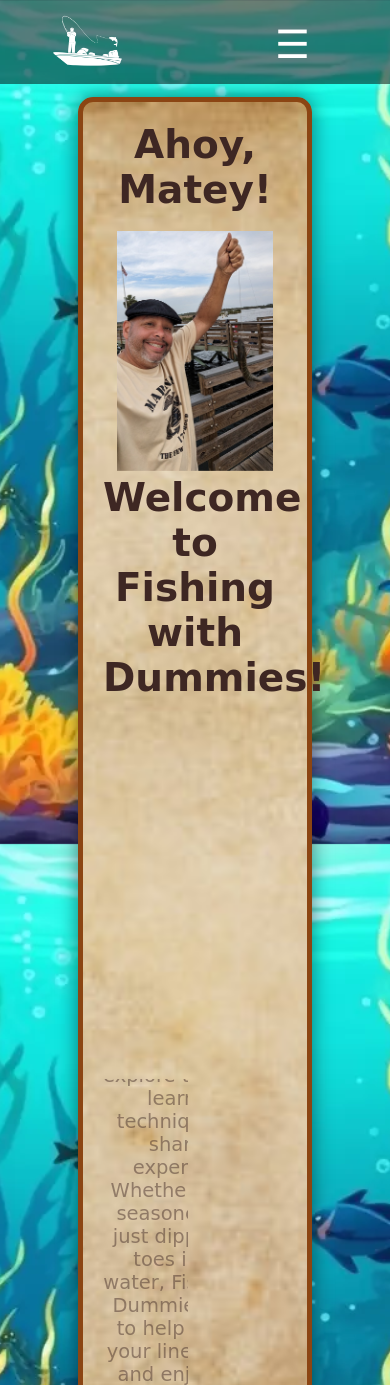
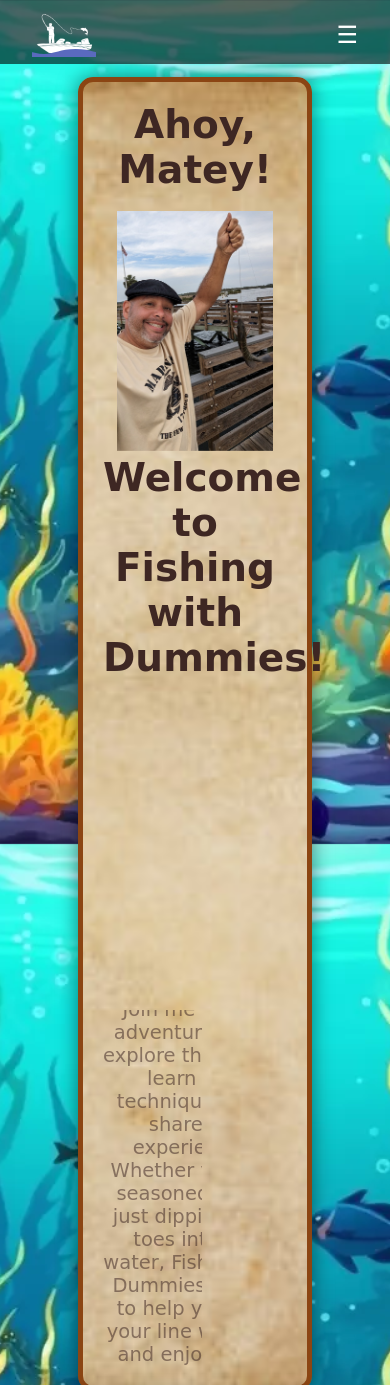
Before and after one commit to althepal78/fishingwithdummies, a PHP site: page / in a window 390 px wide. Shown: the top 1385 px of the page. Run offline with PHP 8.4, Linux system fonts and the light colour scheme; some web fonts are replaced.

Commit message:
fixing the mobile site part 2

```diff
--- a/index.html
+++ b/index.html
@@ -28,15 +28,17 @@
       <nav>
         <div class="logo">
           <a href="/">
-            <img data-logo id="logo" src="./src/images/logo3.png" alt="Logo" />
-            <div class="wave">
-              <!-- <img class="blue-wave" src="./src/images/wave.svg" alt="wave image" />
-                -->
-            </div>
+            <img
+              data-logo
+              id="logo"
+              src="./src/images/boatlogo.png"
+              alt="Logo"
+            />
+            <div class="wave"></div>
           </a>
         </div>
-        <div data-toggle class="toggle-links">&#9776;</div>
-        <ul data-nav-links class="nav-links" style="right: -100%">
+        <div data-toggle-btn class="toggle-links">&#9776;</div>
+        <ul data-nav-links class="nav-links" >
           <li class="link-item"><a href="#hero">Home </a></li>
           <li class="link-item"><a href="#about">About </a></li>
           <li class="link-item"><a href="#youtube-links">Videos</a></li>
@@ -48,7 +50,11 @@
     <div data-fish class="fish-container">
       <section id="hero">
         <h1>Ahoy, Matey!</h1>
-        <img id="mangrove-snapper" src="./src/images/menfish.jpg" alt="I caught a mangrove snapper pic" />
+        <img
+          id="mangrove-snapper"
+          src="./src/images/menfish.jpg"
+          alt="I caught a mangrove snapper pic"
+        />
         <h1>Welcome to Fishing with Dummies!</h1>
         <div class="paragraph-container">
           <p>
@@ -69,9 +75,9 @@
         <h1>What I am about</h1>
         <div class="paragraph-container">
           <p>
-            My name is Captain AL, a retired Marine with a passion for fishing. This
-            site is an extension of my YouTube channel, Fishing with Dummies,
-            where I share my journey and love for the sport.
+            My name is Captain AL, a retired Marine with a passion for fishing.
+            This site is an extension of my YouTube channel, Fishing with
+            Dummies, where I share my journey and love for the sport.
           </p>
           <p>
             As a father of seven, fishing has become a cherished hobby,
--- a/src/css/site.css
+++ b/src/css/site.css
@@ -78,54 +78,62 @@
   }
 }
 @media (width <= 650px) {
+  body {
+    position: relative;
+    overflow-x: hidden;
+  }
   header {
-    min-width: 100%;
-    background-color: rgba(0, 0, 0, 0.5);
+    width: 100%;
+    height: 4rem;
+    background-color: rgba(0, 0, 0, 0.6);
   }
   header nav {
-    min-width: 100%;
-    position: relative;
-    overflow-x: clip;
+    justify-content: space-between;
+    padding: 0 2rem;
+    text-align: center;
     display: flex;
     justify-content: space-between;
     align-items: center;
-    z-index: 999;
+    font-size: x-large;
+    overflow: hidden;
   }
   header nav .logo {
+    z-index: 4;
+    position: relative;
+  }
+  header nav .logo #logo {
+    width: 4rem;
+    animation: upanddown 2s infinite both;
+  }
+  header nav .logo .wave {
+    position: absolute;
     width: 100%;
-    z-index: 10;
-  }
-  header nav .logo img {
-    padding-left: 3rem;
-    width: clamp(8rem, 25vw, 20rem);
-    filter: grayscale(1) invert(1);
+    height: 50%;
+    background-image: url(../images/wave.svg);
+    background-size: 100%;
+    background-repeat: repeat-x;
+    bottom: -20%;
+    left: 0;
+    animation: wave 10s linear infinite;
   }
   header nav .toggle-links {
-    z-index: 9;
+    z-index: 6;
     color: white;
-    font-size: clamp(1rem, 10vw, 3rem);
-    margin-right: 5rem;
-    font-family: system-ui;
-    cursor: pointer;
   }
   header nav .nav-links {
-    min-width: 100%;
-    position: absolute;
-    background-color: rgba(0, 0, 0, 0.9);
     height: 100svh;
+    width: 100svw;
+    background-color: rgba(0, 0, 0, 0.8);
     top: 0;
-    padding: 10rem 0;
-    text-align: center;
-    transition: right 0.5s ease-in-out;
+    right: -100%;
+    position: fixed;
+    padding: 4rem 0;
+    z-index: 2;
   }
-  header nav .nav-links .link-item {
-    min-width: 100%;
-    margin: 1rem 0;
-    display: flex;
-    align-items: center;
-    justify-content: center;
+  header nav .nav-links li {
+    margin: 2rem;
   }
-  header nav .nav-links .link-item a {
+  header nav .nav-links li a {
     font-size: xx-large;
     display: flex;
     justify-content: center;
@@ -160,6 +168,7 @@
     justify-content: space-between;
     align-items: center;
     width: 100%;
+    overflow-x: hidden;
   }
   header nav .logo {
     margin-left: 5rem;
@@ -168,7 +177,6 @@
   }
   header nav .logo img {
     width: 10rem;
-    filter: grayscale(1) invert(1);
     overflow: clip;
     animation: upanddown 2s infinite both;
   }
--- a/src/scss/components/_queries.scss
+++ b/src/scss/components/_queries.scss
@@ -1,56 +1,63 @@
 @use "./variables";
 
 @media (width <=650px) {
+  body {
+    position: relative;
+    overflow-x: hidden;
+  }
   header {
-    min-width: 100%;
-    background-color: rgba($color: #000000, $alpha: 0.5);
+    width: 100%;
+    height: 4rem;
+    background-color: rgba(0, 0, 0, 0.6);
 
     nav {
-      min-width: 100%;
-      position: relative;
-      overflow-x: clip;
+      justify-content: space-between;
+      padding: 0 2rem;
+      text-align: center;
       display: flex;
       justify-content: space-between;
       align-items: center;
-      z-index: 999;
+      font-size: x-large;
+      overflow: hidden;
+      .logo {
+        z-index: 4;
+        position: relative;
+        #logo {
+          width: 4rem;
+          animation: upanddown 2s infinite both;
+        }
 
-      .logo {
-        width: 100%;
-        z-index: 10;
-        img {
-          padding-left: 3rem;
-          width: clamp(8rem, 25vw, 20rem);
-          filter: grayscale(1) invert(1);
+        .wave {
+          position: absolute;
+          width: 100%;
+          height: 50%;
+          background-image: url(../images/wave.svg);
+          background-size: 100%;
+          background-repeat: repeat-x;
+
+          bottom: -20%;
+          left: 0;
+          animation: wave 10s linear infinite;
         }
       }
-      //  end of logo in header
 
       .toggle-links {
-        z-index: 9;
+        z-index: 6;
         color: white;
-        font-size: clamp(1rem, 10vw, 3rem);
-        margin-right: 5rem;
-        font-family: system-ui;
-        cursor: pointer;
       }
-      // end of toggle links
+
       .nav-links {
-        min-width: 100%;
-        position: absolute;
-        background-color: rgba(0, 0, 0, 0.9);
         height: 100svh;
+        width: 100svw;
+        background-color: rgba(0, 0, 0, 0.8);
         top: 0;
-        padding: 10rem 0;
-        text-align: center;
-        transition: right 0.5s ease-in-out;
+        right: -100%;
+        position: fixed;
+        padding: 4rem 0;
 
-        .link-item {
-          min-width: 100%;
-          margin: 1rem 0;
-          display: flex;
-          align-items: center;
-          justify-content: center;
-
+        z-index: 2;
+        li {
+          margin: 2rem;
           a {
             font-size: xx-large;
             display: flex;
@@ -64,7 +71,7 @@
       }
     }
   }
-
+  // header ends
   .fish-container {
     section {
       margin-bottom: 0.4rem;
@@ -75,7 +82,7 @@
         width: clamp(5rem, 40vw, 15rem);
       }
     }
-    #mangrove-snapper{
+    #mangrove-snapper {
       z-index: -1;
     }
     #videos {
@@ -95,13 +102,13 @@
       justify-content: space-between;
       align-items: center;
       width: 100%;
+      overflow-x: hidden;
       .logo {
         margin-left: 5rem;
         position: relative;
         overflow: hidden;
         img {
           width: 10rem;
-          filter: grayscale(1) invert(1);
           overflow: clip;
           animation: upanddown 2s infinite both;
         }
```
Also changed, not shown: src/js/site.js (+22 -23 lines), src/scss/site.scss (+4 -4 lines), src/images/boatlogo.png (added), src/images/logo3.png (deleted).
